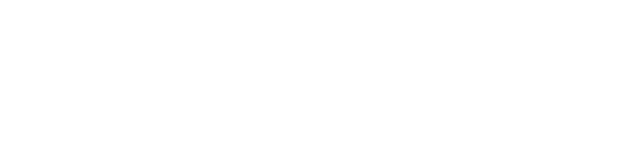
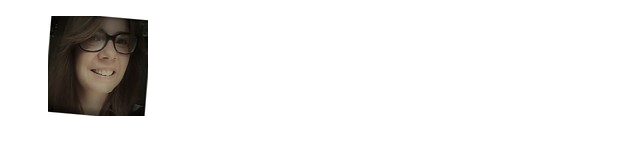
Before and after one commit to hellovickya/my-resume, a plain HTML site: page index.html in a window 1280 px wide. Shown: the whole page, without its empty margins (0-640 px from the left). Drawn offline with Linux system fonts and the light colour scheme.

Commit message:
Add files via upload

```diff
--- a/index.html
+++ b/index.html
@@ -2,13 +2,13 @@
 <html>
 	<head>
 		<title>
-			<!--esto es lo que se lee en la pestaña-->
 			Vicky Arteaga | Resume
 		</title>
     </head>
     <body><!--aquí va todo mi cv-->
     	<aside><!--panel de la izquierda-->
     		<figure><!--aqui va una imagen-->
+    			<img src="img/profile.jpg" alt="Vicky Arteaga profile">
     		</figure>
     		<section><!--aqui va expertis-->
     		</section>
```
Also changed, not shown: img/profile.jpg (added).
